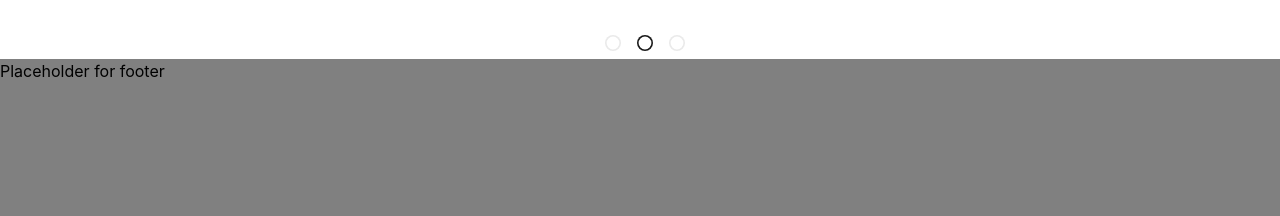
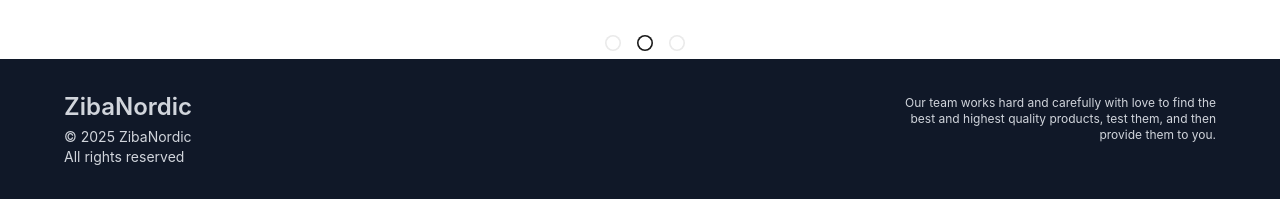
Before and after one commit to eviva2000/Nordicbeauty, a Next.js app: page / in a window 1280 px wide. Shown: the part 1106-1322 px from the top of the page. Built offline with nearby package versions, Linux system fonts and the light colour scheme.

Commit message:
add Footer

```diff
--- a/src/app/page.tsx
+++ b/src/app/page.tsx
@@ -1,6 +1,6 @@
+import Footer from "@/components/Footer";
 import Hero from "@/components/Hero";
 import Slider from "@/components/Slider/Slider";
-
 
 //------------------ Main Page Component------------------
 export default function Home() {
@@ -8,8 +8,8 @@
     <div className="">
       <main className="">
         <Hero />
-        <Slider/>
-        <footer style={{ height: "20vh", background: "gray" }}> Placeholder for footer</footer>
+        <Slider />
+        <Footer />
       </main>
     </div>
   );
--- /dev/null
+++ b/src/components/Footer.tsx
@@ -0,0 +1,24 @@
+export default function Footer() {
+    return (
+      <footer className="bg-gray-900 text-gray-300 py-8">
+        <div className="max-w-7xl mx-auto px-4 grid grid-cols-1 md:grid-cols-2 md:px-16 gap-6">
+
+          {/* Left column */}
+          <div className="text-center md:text-left">
+            <h5 className="text-2xl font-semibold">ZibaNordic</h5>
+            <p className="text-sm mt-1">© {new Date().getFullYear()} ZibaNordic</p>
+            <p className="text-sm">All rights reserved</p>
+          </div>
+
+          {/* Right column */}
+          <div className="md:text-right">
+            <p className="mt-1 text-xs max-w-xs md:ml-auto">
+              Our team works hard and carefully with love to find the best and
+              highest quality products, test them, and then provide them to you.
+            </p>
+          </div>
+
+        </div>
+      </footer>
+    );
+  }
```
